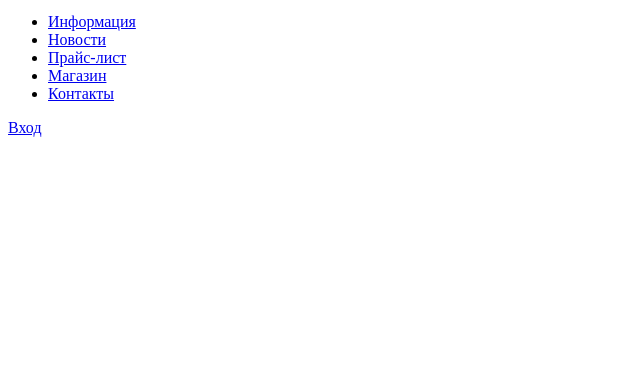
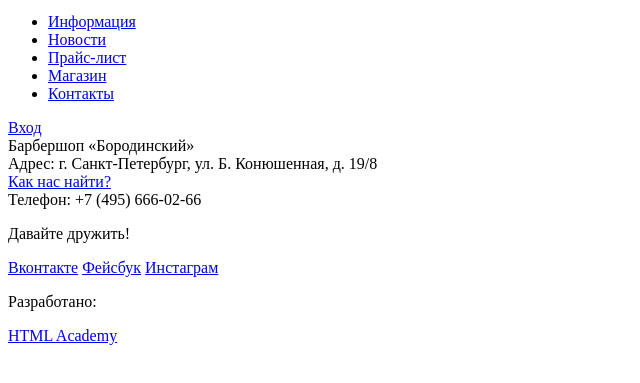
Before and after one commit to DDyst/343219-barbershop, a plain HTML site: page catalog-item.html in a window 1280 px wide. Shown: the part 29-412 px from the top of the page, without its empty margins (0-640 px from the left). Drawn offline with Linux system fonts and the light colour scheme.

Commit message:
Разметил подвал и подправил шапку для каталога и страницы товара

```diff
--- a/catalog-item.html
+++ b/catalog-item.html
@@ -20,13 +20,30 @@
 					<li><a href="#">Контакты</a></li>
 				</ul>
 			</nav>
-			<a class="btn" href="#">Вход</a>
+			<div class="user-block">
+          		<a class="login" href="#">Вход</a>
+        	</div>
 		</header>
 		<main>
 
 		</main>
 		<footer class="page-footer">
-
+			<div class="footer-contacts">
+				Барбершоп «Бородинский»<br>
+				Адрес: г. Санкт-Петербург, ул. Б. Конюшенная, д. 19/8<br>
+				<a href="#">Как нас найти?</a><br>
+				Телефон: +7 (495) 666-02-66
+			</div>
+			<div class="footer-social">
+				<p>Давайте дружить!</p>
+          		<a class="social-btn social-btn-vk" href="#">Вконтакте</a>
+          		<a class="social-btn social-btn-fb" href="#">Фейсбук</a>
+          		<a class="social-btn social-btn-inst" href="#">Инстаграм</a>
+			</div>
+			<div class="footer-copyright">
+				<p>Разработано:</p>
+          		<a class="btn" href="https://htmlacademy.ru">HTML Academy</a>
+			</div>
 		</footer>
 	</body>
 </html>
```
Also changed, not shown: catalog.html (+19 -2 lines).
